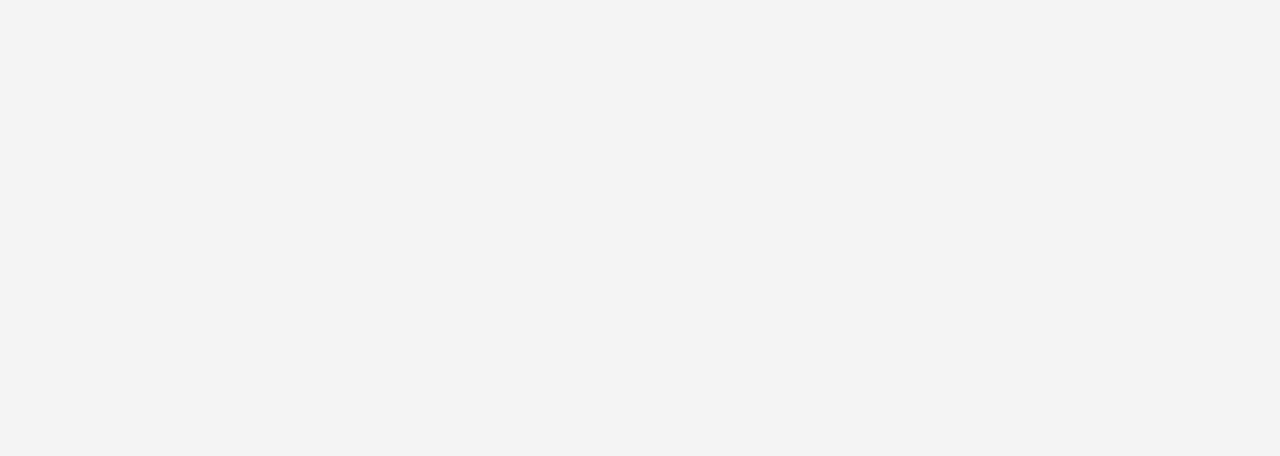
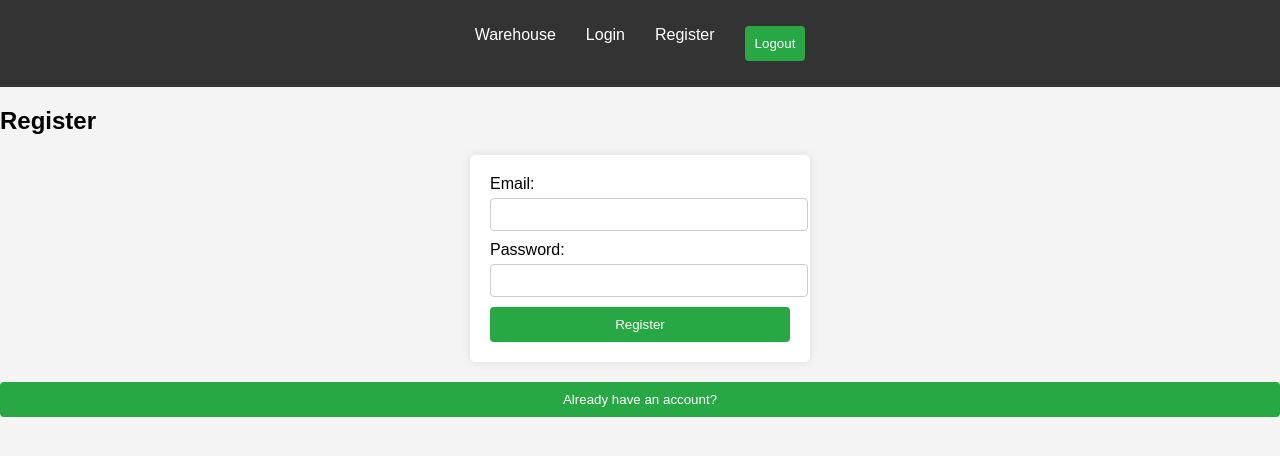
Before and after one commit to Ruletk/WarehouseSystem, a React (Vite) app in the folder apps/frontend/: page /register in a window 1280 px wide. Before the commit this address had no page. Shown: the top 456 px of the page. Built offline with nearby package versions, Linux system fonts and the light colour scheme.

Commit message:
feat(frontend): WAR-83 Created basic project structure

```diff
--- a/apps/frontend/src/components/auth/LogoutButton.tsx
+++ b/apps/frontend/src/components/auth/LogoutButton.tsx
@@ -0,0 +1,20 @@
+import React from "react";
+import { useNavigate } from "react-router-dom";
+import AuthService from "../../services/AuthService";
+
+const LogoutButton: React.FC = () => {
+  const navigate = useNavigate();
+
+  const handleLogout = async () => {
+    try {
+      await AuthService.logout();
+      navigate("/login");
+    } catch (error) {
+      console.error("Logout failed", error);
+    }
+  };
+
+  return <button onClick={handleLogout}>Logout</button>;
+};
+
+export default LogoutButton;
--- a/apps/frontend/src/components/layout/Header.tsx
+++ b/apps/frontend/src/components/layout/Header.tsx
@@ -0,0 +1,20 @@
+import React from "react";
+import { Link } from "react-router-dom";
+import LogoutButton from "../auth/LogoutButton";
+
+const Header: React.FC = () => {
+  return (
+    <header>
+      <nav>
+        <ul>
+          <li><Link to="/warehouse">Warehouse</Link></li>
+          <li><Link to="/login">Login</Link></li>
+          <li><Link to="/register">Register</Link></li>
+          <li><LogoutButton /></li>
+        </ul>
+      </nav>
+    </header>
+  );
+};
+
+export default Header;
--- a/apps/frontend/src/main.tsx
+++ b/apps/frontend/src/main.tsx
@@ -1,18 +1,27 @@
-// apps/frontend/src/main.tsx
-import React from 'react';
-import ReactDOM from 'react-dom/client';
-import { BrowserRouter as Router, Routes, Route } from 'react-router-dom';
-import LoginPage from './pages/auth/LoginPage';
-import WarehousePage from './pages/warehouse/warehousePage';
-import './styles.css';
+import React from "react";
+import ReactDOM from "react-dom/client";
+import { BrowserRouter as Router, Routes, Route } from "react-router-dom";
+import LoginPage from "./pages/auth/LoginPage";
+import RegisterPage from "./pages/auth/RegisterPage";
+import PasswordChangeRequestPage from "./pages/auth/PasswordChangeRequestPage";
+import PasswordChangePage from "./pages/auth/PasswordChangePage";
+import ActivatePage from "./pages/auth/ActivatePage";
+import WarehousePage from "./pages/warehouse/warehousePage";
+import Header from "./components/layout/Header";
+import "./styles.css";
 
-ReactDOM.createRoot(document.getElementById('root')!).render(
+ReactDOM.createRoot(document.getElementById("root")!).render(
   <React.StrictMode>
     <Router>
+      <Header />
       <Routes>
         <Route path="/login" element={<LoginPage />} />
+        <Route path="/register" element={<RegisterPage />} />
+        <Route path="/forgot-password" element={<PasswordChangeRequestPage />} />
+        <Route path="/reset-password/:token" element={<PasswordChangePage />} />
+        <Route path="/activate/:token" element={<ActivatePage />} />
         <Route path="/warehouse" element={<WarehousePage />} />
-        <Route path="/" element={<LoginPage />} /> {/* По умолчанию открываем страницу входа */}
+        <Route path="/" element={<LoginPage />} />
       </Routes>
     </Router>
   </React.StrictMode>
--- a/apps/frontend/src/pages/auth/LoginPage.tsx
+++ b/apps/frontend/src/pages/auth/LoginPage.tsx
@@ -1,17 +1,50 @@
-// apps/frontend/src/pages/auth/LoginPage.ts
-import React from 'react';
-import AuthComponent from '../../components/auth/authComponent';
+import React, { useState } from "react";
+import { useNavigate } from "react-router-dom";
+import AuthService from "../../services/AuthService";
 
 const LoginPage: React.FC = () => {
-  const handleLogin = (username: string, password: string) => {
-    console.log('Login attempt:', username, password);
-    // Здесь будет логика для отправки данных на сервер
+  const [email, setEmail] = useState("");
+  const [password, setPassword] = useState("");
+  const navigate = useNavigate();
+
+  const handleLogin = async (e: React.FormEvent) => {
+    e.preventDefault();
+    try {
+      await AuthService.login(email, password);
+      navigate("/warehouse");
+    } catch (error) {
+      console.error("Login failed", error);
+    }
   };
 
   return (
     <div>
-      <h1>Login Page</h1>
-      <AuthComponent onLogin={handleLogin} />
+      <h2>Login</h2>
+      <form onSubmit={handleLogin}>
+        <div>
+          <label>Email:</label>
+          <input
+            type="email"
+            value={email}
+            onChange={(e) => setEmail(e.target.value)}
+            required
+          />
+        </div>
+        <div>
+          <label>Password:</label>
+          <input
+            type="password"
+            value={password}
+            onChange={(e) => setPassword(e.target.value)}
+            required
+          />
+        </div>
+        <button type="submit">Login</button>
+      </form>
+      <div>
+        <button onClick={() => navigate("/forgot-password")}>Forgot Password?</button>
+        <button onClick={() => navigate("/register")}>Don't have an account?</button>
+      </div>
     </div>
   );
 };
--- a/apps/frontend/src/pages/auth/PasswordChangePage.tsx
+++ b/apps/frontend/src/pages/auth/PasswordChangePage.tsx
@@ -0,0 +1,60 @@
+import React, { useState } from "react";
+import { useParams } from "react-router-dom";
+import AuthService from "../../services/AuthService";
+
+const PasswordChangePage: React.FC = () => {
+  const { token } = useParams<{ token: string }>();
+  const [password, setPassword] = useState("");
+  const [confirmPassword, setConfirmPassword] = useState("");
+  const [error, setError] = useState<string | null>(null);
+  const [success, setSuccess] = useState(false);
+
+  const handleSubmit = async (e: React.FormEvent) => {
+    e.preventDefault();
+    if (password !== confirmPassword) {
+      setError("Passwords do not match");
+      return;
+    }
+
+    try {
+      await AuthService.changePassword(token!, password);
+      setSuccess(true);
+    } catch (error) {
+      setError("Password change failed");
+    }
+  };
+
+  return (
+    <div>
+      <h1>Change Password</h1>
+      {success ? (
+        <p>Password changed successfully</p>
+      ) : (
+        <form onSubmit={handleSubmit}>
+          <div>
+            <label htmlFor="password">New Password:</label>
+            <input
+              id="password"
+              type="password"
+              value={password}
+              onChange={(e) => setPassword(e.target.value)}
+            />
+          </div>
+          <div>
+            <label htmlFor="confirmPassword">Confirm Password:</label>
+            <input
+              id="confirmPassword"
+              type="password"
+              value={confirmPassword}
+              onChange={(e) => setConfirmPassword(e.target.value)}
+            />
+          </div>
+          {error && <p>{error}</p>}
+          <button type="submit">Change Password</button>
+        </form>
+      )}
+    </div>
+  );
+};
+
+export default PasswordChangePage;
--- a/apps/frontend/src/pages/auth/PasswordChangeRequestPage.tsx
+++ b/apps/frontend/src/pages/auth/PasswordChangeRequestPage.tsx
@@ -0,0 +1,39 @@
+import React, { useState } from "react";
+import { useNavigate } from "react-router-dom";
+import AuthService from "../../services/AuthService";
+
+const PasswordChangeRequestPage: React.FC = () => {
+  const [email, setEmail] = useState("");
+  const navigate = useNavigate();
+
+  const handlePasswordChangeRequest = async (e: React.FormEvent) => {
+    e.preventDefault();
+    try {
+      await AuthService.requestPasswordChange(email);
+      alert("Password reset link has been sent to your email.");
+      navigate("/login");
+    } catch (error) {
+      console.error("Password change request failed", error);
+    }
+  };
+
+  return (
+    <div>
+      <h2>Password Change Request</h2>
+      <form onSubmit={handlePasswordChangeRequest}>
+        <div>
+          <label>Email:</label>
+          <input
+            type="email"
+            value={email}
+            onChange={(e) => setEmail(e.target.value)}
+            required
+          />
+        </div>
+        <button type="submit">Submit</button>
+      </form>
+    </div>
+  );
+};
+
+export default PasswordChangeRequestPage;
--- a/apps/frontend/src/pages/auth/RegisterPage.tsx
+++ b/apps/frontend/src/pages/auth/RegisterPage.tsx
@@ -0,0 +1,51 @@
+import React, { useState } from "react";
+import { useNavigate } from "react-router-dom";
+import AuthService from "../../services/AuthService";
+
+const RegisterPage: React.FC = () => {
+  const [email, setEmail] = useState("");
+  const [password, setPassword] = useState("");
+  const navigate = useNavigate();
+
+  const handleRegister = async (e: React.FormEvent) => {
+    e.preventDefault();
+    try {
+      await AuthService.register(email, password);
+      navigate("/login");
+    } catch (error) {
+      console.error("Registration failed", error);
+    }
+  };
+
+  return (
+    <div>
+      <h2>Register</h2>
+      <form onSubmit={handleRegister}>
+        <div>
+          <label>Email:</label>
+          <input
+            type="email"
+            value={email}
+            onChange={(e) => setEmail(e.target.value)}
+            required
+          />
+        </div>
+        <div>
+          <label>Password:</label>
+          <input
+            type="password"
+            value={password}
+            onChange={(e) => setPassword(e.target.value)}
+            required
+          />
+        </div>
+        <button type="submit">Register</button>
+      </form>
+      <div>
+        <button onClick={() => navigate("/login")}>Already have an account?</button>
+      </div>
+    </div>
+  );
+};
+
+export default RegisterPage;
--- /dev/null
+++ b/apps/frontend/src/services/AuthService.tsx
@@ -0,0 +1,95 @@
+class AuthService {
+  private baseUrl = '/api/v1';
+
+  async login(email: string, password: string): Promise<any> {
+    const response = await fetch(`${this.baseUrl}/auth/login`, {
+      method:'POST',
+      headers:{
+        'Content-Type':'application/json'
+      },
+      body:JSON.stringify({ email, password }),
+      credentials:'include'
+    });
+
+    if (!response.ok) {
+      throw new Error('Login failed');
+    }
+
+    return response.json();
+  }
+
+  async register(email: string, password: string): Promise<any> {
+    const response = await fetch(`${this.baseUrl}/auth/register`, {
+      method:'POST',
+      headers:{
+        'Content-Type':'application/json'
+      },
+      body:JSON.stringify({ email, password })
+    });
+
+    if (!response.ok) {
+      throw new Error('Registration failed');
+    }
+
+    return response.json();
+  }
+
+  async requestPasswordChange(email: string): Promise<any> {
+    const response = await fetch(`${this.baseUrl}/auth/reset-password`, {
+      method:'POST',
+      headers:{
+        'Content-Type':'application/json'
+      },
+      body:JSON.stringify({ email })
+    });
+
+    if (!response.ok) {
+      throw new Error('Password change request failed');
+    }
+
+    return response.json();
+  }
+
+  async logout(): Promise<any> {
+    const response = await fetch(`${this.baseUrl}/auth/logout`, {
+      method:'GET',
+      credentials:'include'
+    });
+
+    if (!response.ok) {
+      throw new Error('Logout failed');
+    }
+
+    return response.json();
+  }
+
+  async changePassword(token: string, newPassword: string): Promise<any> {
+    const response = await fetch(`${this.baseUrl}/auth/change-password/${token}`, {
+      method:'POST',
+      headers:{
+        'Content-Type':'application/json'
+      },
+      body:JSON.stringify({ password:newPassword })
+    });
+
+    if (!response.ok) {
+      throw new Error('Password change failed');
+    }
+
+    return response.json();
+  }
+
+  async activateAccount(token: string): Promise<any> {
+    const response = await fetch(`${this.baseUrl}/auth/activate/${token}`, {
+      method:'GET'
+    });
+
+    if (!response.ok) {
+      throw new Error('Account activation failed');
+    }
+
+    return response.json();
+  }
+}
+
+export default new AuthService();
--- a/apps/frontend/src/styles.css
+++ b/apps/frontend/src/styles.css
@@ -1,4 +1,3 @@
-/* You can add global styles to this file, and also import other style files */
 /* apps/frontend/src/styles.css */
 body {
   font-family: Arial, sans-serif;
@@ -47,15 +46,48 @@ button:hover {
   background-color: #218838;
 }
 
-ul {
-  list-style-type: none;
-  padding: 0;
+header {
+  background-color: #333;
+  color: white;
+  padding: 10px 0;
 }
 
-li {
+header nav ul {
+  list-style: none;
+  padding: 0;
+  display: flex;
+  justify-content: center;
+}
+
+header nav ul li {
+  margin: 0 15px;
+}
+
+header nav ul li a {
+  color: white;
+  text-decoration: none;
+}
+
+header nav ul li a:hover {
+  text-decoration: underline;
+}
+
+.activation-container {
+  max-width: 500px;
+  margin: 50px auto;
+  padding: 20px;
   background: #fff;
-  margin: 10px 0;
-  padding: 10px;
-  border: 1px solid #ddd;
-  border-radius: 4px;
+  border-radius: 5px;
+  box-shadow: 0 0 10px rgba(0, 0, 0, 0.1);
+  text-align: center;
 }
+
+.activation-container h1 {
+  color: #333;
+  margin-bottom: 20px;
+}
+
+.activation-container p {
+  font-size: 16px;
+  color: #666;
+}
```
Also changed, not shown: apps/frontend/src/pages/auth/ActivatePage.tsx (+30 -0 lines).
